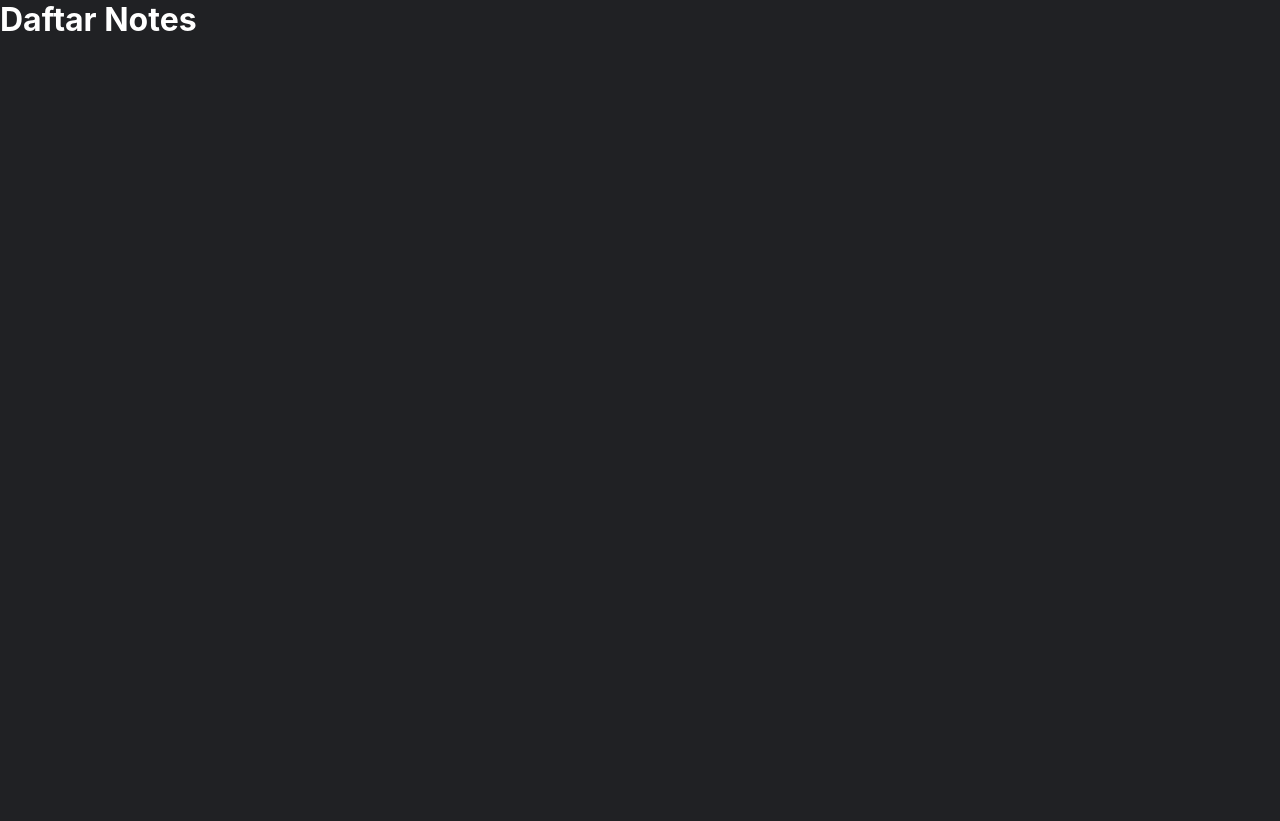
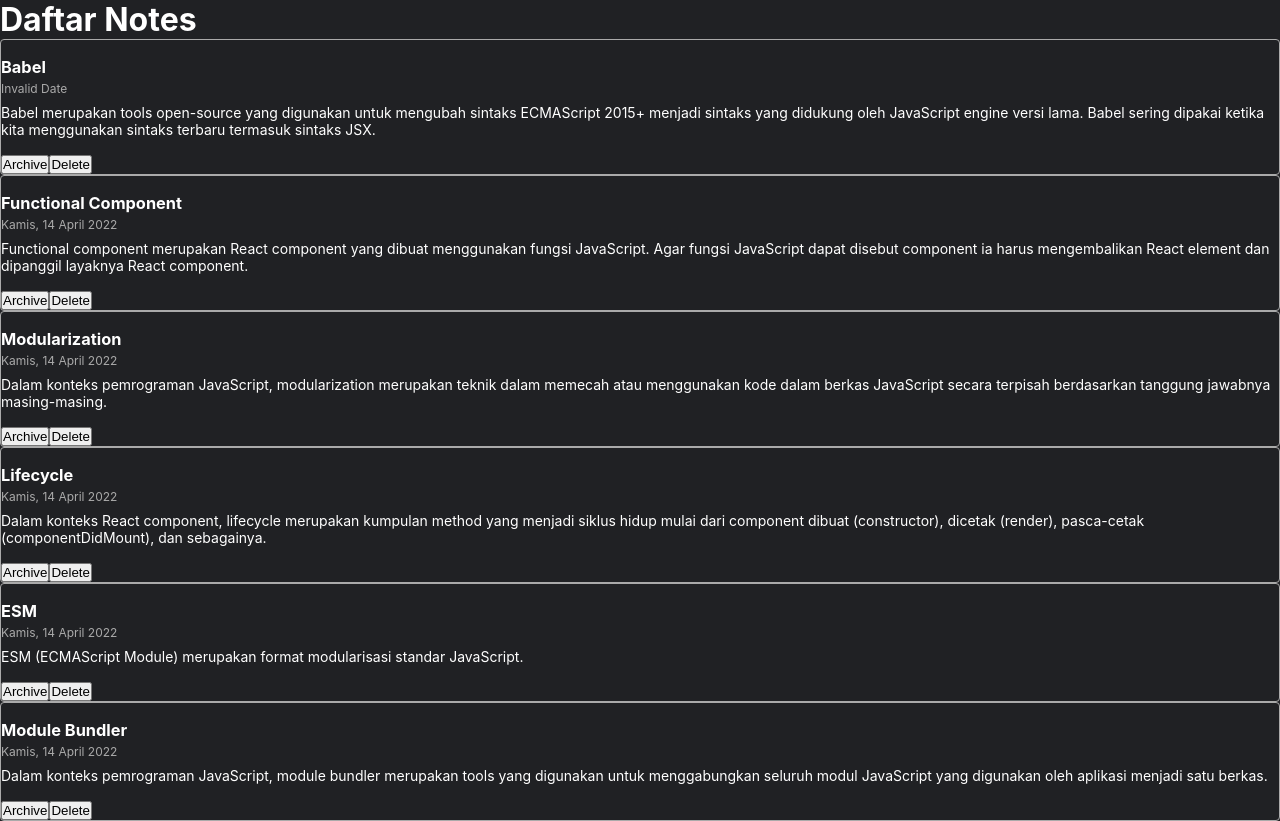
Before and after one commit to firmandayat/react-notes, a React (Vite) app: page / in a window 1280 px wide. Before the commit the page ends 800 px from the top, so only its background shows below. Built offline with nearby package versions, Linux system fonts and the light colour scheme.

Commit message:
format tanggal

```diff
--- a/src/components/NoteItem.jsx
+++ b/src/components/NoteItem.jsx
@@ -1,10 +1,11 @@
 import React from "react";
 import NoteItemBody from './NoteItemBody'
+import {showFormattedDate} from "../utils/index"
 
 function NoteItem({title, createdAt, body}) {
     return(
         <div className="note-item">
-            <NoteItemBody title={title} createdAt={createdAt} body={body}/>
+            <NoteItemBody title={title} createdAt={showFormattedDate(createdAt)} body={body}/>
         </div>
     )
 }
--- a/src/components/NoteItemBody.jsx
+++ b/src/components/NoteItemBody.jsx
@@ -3,9 +3,13 @@ import React from "react";
 function NoteItemBody({title, createdAt ,body}){
     return(
         <div className="note-item__body">
+            <br />
             <h3 className="note-item__title">{title}</h3>
             <p className="note-item__date">{createdAt}</p>
             <p className="note-item__body">{body}</p>
+            <br />
+            <button className="note-item__button">Archive</button>
+            <button className="note-item__button">Delete</button>
         </div>
     )
 }
--- a/src/components/NoteList.jsx
+++ b/src/components/NoteList.jsx
@@ -5,9 +5,9 @@ function NoteList({notes}){
     return(
         <div className="note-list">
             {
-                notes.map((note) => {
+                notes.map((note) => (
                     <NoteItem key={note.id} {...note}/>
-                })
+                ))
             }
         </div>
     )
```
